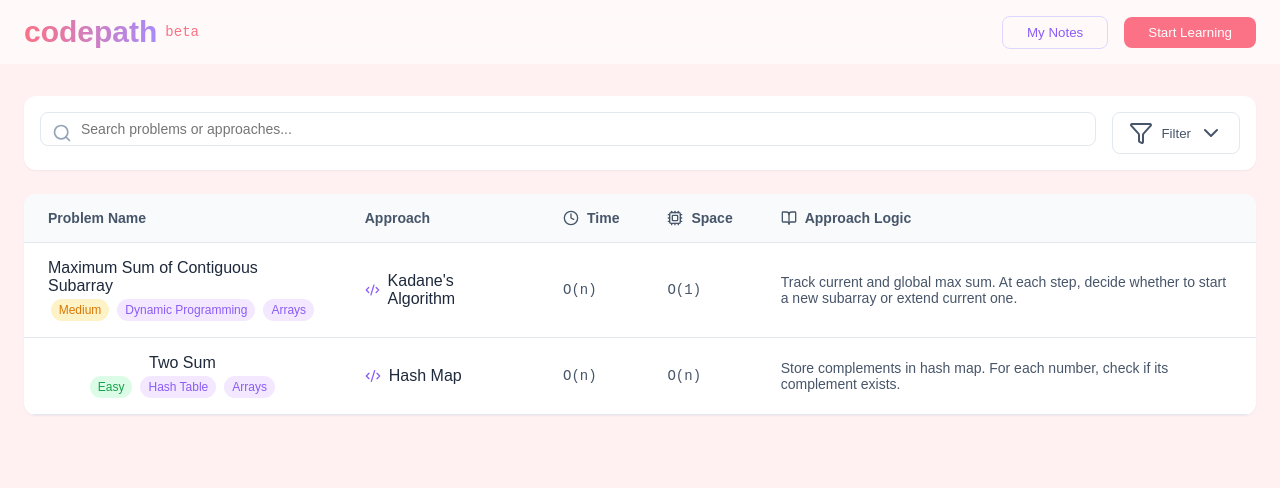
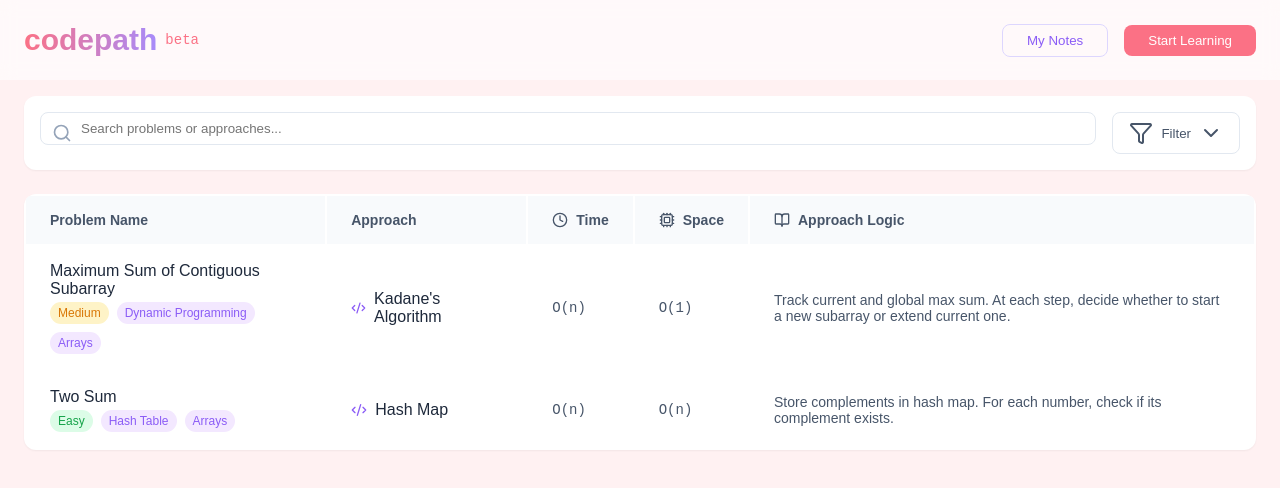
Before and after one commit to tanishabisht/App-LeetcodeAI, a React (Create React App) app: page /#/notes in a window 1280 px wide. Shown: the top 488 px of the page. Built offline with nearby package versions, Linux system fonts and the light colour scheme.

Commit message:
update notes page styling -> css moduels

```diff
--- a/src/app.css
+++ b/src/app.css
@@ -606,263 +606,3 @@
 .solve-button:hover {
     background-color: #4f46e5;
 }
-
-
-/* ################## */
-/* ### NOTES PAGE ### */
-/* ################## */
-
-/* Main Container */
-.notes-container {
-    min-height: 100vh;
-    background-color: #fff1f2;
-}
-
-/* Navigation */
-.notes-nav {
-    position: fixed;
-    top: 0;
-    width: 100%;
-    background-color: rgba(255, 255, 255, 0.6);
-    backdrop-filter: blur(8px);
-    z-index: 50;
-}
-
-.nav-content {
-    max-width: 80rem;
-    margin: 0 auto;
-    padding: 0 1.5rem;
-    height: 4rem;
-}
-
-.nav-left {
-    display: flex;
-    align-items: center;
-    gap: 1rem;
-}
-
-.back-button {
-    display: flex;
-    align-items: center;
-    gap: 0.5rem;
-    color: #475569;
-    border: none;
-    background: none;
-    cursor: pointer;
-}
-
-.back-button:hover {
-    color: #0f172a;
-}
-
-.back-icon {
-    width: 1.25rem;
-    height: 1.25rem;
-}
-
-.nav-divider {
-    height: 1.5rem;
-    width: 1px;
-    background-color: #e2e8f0;
-}
-
-.nav-title {
-    font-size: 1.125rem;
-    font-weight: 700;
-    color: #1e293b;
-}
-
-/* Main Content */
-.notes-main {
-    padding-top: 6rem;
-    padding-bottom: 1.5rem;
-}
-
-.main-content {
-    max-width: 80rem;
-    margin: 0 auto;
-    padding: 0 1.5rem;
-}
-
-/* Search Section */
-.search-container {
-    background-color: white;
-    border-radius: 0.75rem;
-    box-shadow: 0 1px 2px rgba(0, 0, 0, 0.05);
-    padding: 1rem;
-    margin-bottom: 1.5rem;
-}
-
-.search-wrapper {
-    display: flex;
-    gap: 1rem;
-}
-
-.search-box {
-    position: relative;
-    flex: 1;
-}
-
-.search-icon {
-    position: absolute;
-    left: 0.75rem;
-    top: 50%;
-    transform: translateY(-50%);
-    width: 1.25rem;
-    height: 1.25rem;
-    color: #94a3b8;
-}
-
-.search-input {
-    width: 100%;
-    padding: 0.5rem 1rem 0.5rem 2.5rem;
-    border: 1px solid #e2e8f0;
-    border-radius: 0.5rem;
-    font-size: 0.875rem;
-}
-
-.search-input:focus {
-    outline: none;
-    border-color: #8b5cf6;
-    box-shadow: 0 0 0 2px rgba(139, 92, 246, 0.2);
-}
-
-.filter-button {
-    display: flex;
-    align-items: center;
-    gap: 0.5rem;
-    padding: 0.5rem 1rem;
-    border: 1px solid #e2e8f0;
-    border-radius: 0.5rem;
-    color: #475569;
-    background: none;
-    cursor: pointer;
-}
-
-.filter-button:hover {
-    background-color: #f8fafc;
-}
-
-/* Table Styles */
-.table-container {
-    background-color: white;
-    border-radius: 0.75rem;
-    box-shadow: 0 1px 2px rgba(0, 0, 0, 0.05);
-    overflow: hidden;
-}
-
-.table-wrapper {
-    overflow-x: auto;
-}
-
-.notes-table {
-    width: 100%;
-    border-collapse: collapse;
-}
-
-.table-header {
-    background-color: #f8fafc;
-    border-bottom: 1px solid #e2e8f0;
-}
-
-.header-cell {
-    padding: 1rem 1.5rem;
-    text-align: left;
-    font-size: 0.875rem;
-    font-weight: 600;
-    color: #475569;
-}
-
-.header-content {
-    display: flex;
-    align-items: center;
-    gap: 0.5rem;
-    white-space: nowrap;
-}
-
-.header-icon {
-    width: 1rem;
-    height: 1rem;
-}
-
-.table-row {
-    border-bottom: 1px solid #e2e8f0;
-}
-
-.table-row:hover {
-    background-color: #f8fafc;
-}
-
-.table-cell {
-    padding: 1rem 1.5rem;
-}
-
-.problem-info {
-    display: flex;
-    flex-direction: column;
-    gap: 0.25rem;
-}
-
-.problem-name {
-    font-weight: 500;
-    color: #1e293b;
-}
-
-.tag-container {
-    display: flex;
-    gap: 0.5rem;
-}
-
-.difficulty-tag {
-    font-size: 0.75rem;
-    padding: 0.25rem 0.5rem;
-    border-radius: 9999px;
-}
-
-.difficulty-easy {
-    background-color: #dcfce7;
-    color: #16a34a;
-}
-
-.difficulty-medium {
-    background-color: #fef3c7;
-    color: #d97706;
-}
-
-.difficulty-hard {
-    background-color: #fee2e2;
-    color: #dc2626;
-}
-
-.topic-tag {
-    font-size: 0.75rem;
-    padding: 0.25rem 0.5rem;
-    background-color: #f3e8ff;
-    color: #8b5cf6;
-    border-radius: 9999px;
-}
-
-.approach-info {
-    display: flex;
-    align-items: center;
-    gap: 0.5rem;
-    color: #1e293b;
-}
-
-.approach-icon {
-    width: 1rem;
-    height: 1rem;
-    color: #8b5cf6;
-}
-
-.complexity-cell {
-    font-family: monospace;
-    font-size: 0.875rem;
-    color: #475569;
-}
-
-.approach-logic {
-    font-size: 0.875rem;
-    color: #475569;
-    max-width: 32rem;
-}
--- a/src/pages/NotesPage.js
+++ b/src/pages/NotesPage.js
@@ -1,5 +1,6 @@
 import React, { useState } from 'react';
 import { Search, Filter, ArrowLeft, ChevronDown, Code2, Clock, Cpu, BookOpen } from 'lucide-react';
+import styles from './NotesPage.module.css';
 import { Navbar } from '../components';
 
 const NotesPage = () => {
@@ -23,60 +24,73 @@ const NotesPage = () => {
       logic: "Store complements in hash map. For each number, check if its complement exists.",
       tags: ["Hash Table", "Arrays"],
       difficulty: "Easy"
-    }
+    },
   ];
 
+  const getDifficultyClass = (difficulty) => {
+    const baseClass = styles.badge;
+    switch(difficulty) {
+      case 'Easy':
+        return `${baseClass} ${styles.badgeEasy}`;
+      case 'Medium':
+        return `${baseClass} ${styles.badgeMedium}`;
+      case 'Hard':
+        return `${baseClass} ${styles.badgeHard}`;
+      default:
+        return baseClass;
+    }
+  };
+
   return (
-    <div className="notes-container">
-
+    <div className={styles.container}>
       <Navbar />
 
-      <main className="notes-main">
-        <div className="main-content">
+      <main className={styles.main}>
+        <div className={styles.content}>
           {/* Search and Filters */}
-          <div className="search-container">
-            <div className="search-wrapper">
-              <div className="search-box">
-                <Search className="search-icon" />
+          <div className={styles.searchContainer}>
+            <div className={styles.searchWrapper}>
+              <div className={styles.searchInputWrapper}>
+                <Search className={styles.searchIcon} />
                 <input
                   type="text"
                   placeholder="Search problems or approaches..."
-                  className="search-input"
+                  className={styles.searchInput}
                   value={searchTerm}
                   onChange={(e) => setSearchTerm(e.target.value)}
                 />
               </div>
-              <button className="filter-button">
-                <Filter className="filter-icon" />
+              <button className={styles.filterButton}>
+                <Filter className={styles.filterIcon} />
                 Filter
-                <ChevronDown className="chevron-icon" />
+                <ChevronDown className={styles.chevronIcon} />
               </button>
             </div>
           </div>
 
           {/* Notes Table */}
-          <div className="table-container">
-            <div className="table-wrapper">
-              <table className="notes-table">
+          <div className={styles.tableContainer}>
+            <div className={styles.tableWrapper}>
+              <table className={styles.table}>
                 <thead>
-                  <tr className="table-header">
-                    <th className="header-cell">Problem Name</th>
-                    <th className="header-cell">Approach</th>
-                    <th className="header-cell">
-                      <div className="header-content">
-                        <Clock className="header-icon" />
+                  <tr className={styles.tableHeader}>
+                    <th className={styles.tableHeaderCell}>Problem Name</th>
+                    <th className={styles.tableHeaderCell}>Approach</th>
+                    <th className={styles.tableHeaderCell}>
+                      <div className={styles.headerWithIcon}>
+                        <Clock className={styles.headerIcon} />
                         Time
                       </div>
                     </th>
-                    <th className="header-cell">
-                      <div className="header-content">
-                        <Cpu className="header-icon" />
+                    <th className={styles.tableHeaderCell}>
+                      <div className={styles.headerWithIcon}>
+                        <Cpu className={styles.headerIcon} />
                         Space
                       </div>
                     </th>
-                    <th className="header-cell">
-                      <div className="header-content">
-                        <BookOpen className="header-icon" />
+                    <th className={styles.tableHeaderCell}>
+                      <div className={styles.headerWithIcon}>
+                        <BookOpen className={styles.headerIcon} />
                         Approach Logic
                       </div>
                     </th>
@@ -84,36 +98,36 @@ const NotesPage = () => {
                 </thead>
                 <tbody>
                   {notes.map((note, index) => (
-                    <tr key={index} className="table-row">
-                      <td className="table-cell">
-                        <div className="problem-info">
-                          <div className="problem-name">{note.problemName}</div>
-                          <div className="tag-container">
-                            <span className={`difficulty-tag difficulty-${note.difficulty.toLowerCase()}`}>
+                    <tr key={index} className={styles.tableRow}>
+                      <td className={styles.tableCell}>
+                        <div className={styles.problemInfo}>
+                          <div className={styles.problemName}>{note.problemName}</div>
+                          <div className={styles.tagContainer}>
+                            <span className={getDifficultyClass(note.difficulty)}>
                               {note.difficulty}
                             </span>
                             {note.tags.map((tag, i) => (
-                              <span key={i} className="topic-tag">
+                              <span key={i} className={`${styles.badge} ${styles.badgeTag}`}>
                                 {tag}
                               </span>
                             ))}
                           </div>
                         </div>
                       </td>
-                      <td className="table-cell">
-                        <div className="approach-info">
-                          <Code2 className="approach-icon" />
+                      <td className={styles.tableCell}>
+                        <div className={styles.approachWrapper}>
+                          <Code2 className={styles.approachIcon} />
                           {note.approach}
                         </div>
                       </td>
-                      <td className="table-cell complexity-cell">
+                      <td className={styles.complexityCell}>
                         {note.timeComplexity}
                       </td>
-                      <td className="table-cell complexity-cell">
+                      <td className={styles.complexityCell}>
                         {note.spaceComplexity}
                       </td>
-                      <td className="table-cell">
-                        <p className="approach-logic">{note.logic}</p>
+                      <td className={styles.tableCell}>
+                        <p className={styles.logicText}>{note.logic}</p>
                       </td>
                     </tr>
                   ))}
--- /dev/null
+++ b/src/pages/NotesPage.module.css
@@ -0,0 +1,248 @@
+.container {
+    min-height: 100vh;
+    background-color: #fff1f2;
+  }
+
+  /* Navigation */
+  .nav {
+    position: fixed;
+    top: 0;
+    width: 100%;
+    backdrop-filter: blur(8px);
+    background-color: rgba(255, 255, 255, 0.6);
+    z-index: 50;
+  }
+
+  .navContent {
+    max-width: 80rem;
+    margin: 0 auto;
+    padding: 0 1.5rem;
+    height: 4rem;
+  }
+
+  .navLeft {
+    display: flex;
+    align-items: center;
+    gap: 1rem;
+  }
+
+  .backButton {
+    display: flex;
+    align-items: center;
+    gap: 0.5rem;
+    color: #475569;
+    transition: color 0.2s;
+  }
+
+  .backButton:hover {
+    color: #0f172a;
+  }
+
+  .backIcon {
+    width: 1.25rem;
+    height: 1.25rem;
+  }
+
+  .divider {
+    height: 1.5rem;
+    width: 1px;
+    background-color: #e2e8f0;
+  }
+
+  .pageTitle {
+    font-size: 1.125rem;
+    font-weight: 700;
+    color: #1e293b;
+  }
+
+  /* Main Content */
+  .main {
+    padding-top: 6rem;
+    padding-bottom: 1.5rem;
+  }
+
+  .content {
+    max-width: 80rem;
+    margin: 0 auto;
+    padding: 0 1.5rem;
+  }
+
+  /* Search Section */
+  .searchContainer {
+    background-color: white;
+    border-radius: 0.75rem;
+    box-shadow: 0 1px 2px rgba(0, 0, 0, 0.05);
+    padding: 1rem;
+    margin-bottom: 1.5rem;
+  }
+
+  .searchWrapper {
+    display: flex;
+    gap: 1rem;
+  }
+
+  .searchInputWrapper {
+    position: relative;
+    flex: 1;
+  }
+
+  .searchIcon {
+    position: absolute;
+    left: 0.75rem;
+    top: 50%;
+    transform: translateY(-50%);
+    width: 1.25rem;
+    height: 1.25rem;
+    color: #94a3b8;
+  }
+
+  .searchInput {
+    width: 100%;
+    padding: 0.5rem 1rem 0.5rem 2.5rem;
+    border: 1px solid #e2e8f0;
+    border-radius: 0.5rem;
+  }
+
+  .searchInput:focus {
+    outline: none;
+    border-color: #8b5cf6;
+    box-shadow: 0 0 0 2px rgba(139, 92, 246, 0.2);
+  }
+
+  .filterButton {
+    display: flex;
+    align-items: center;
+    gap: 0.5rem;
+    padding: 0.5rem 1rem;
+    border: 1px solid #e2e8f0;
+    border-radius: 0.5rem;
+    color: #475569;
+    background-color: white;
+    transition: background-color 0.2s;
+  }
+
+  .filterButton:hover {
+    background-color: #f8fafc;
+  }
+
+  /* Table Styles */
+  .tableContainer {
+    background-color: white;
+    border-radius: 0.75rem;
+    box-shadow: 0 1px 2px rgba(0, 0, 0, 0.05);
+    overflow: hidden;
+  }
+
+  .tableWrapper {
+    overflow-x: auto;
+  }
+
+  .table {
+    width: 100%;
+  }
+
+  .tableHeader {
+    background-color: #f8fafc;
+    border-bottom: 1px solid #e2e8f0;
+  }
+
+  .tableHeaderCell {
+    padding: 1rem 1.5rem;
+    text-align: left;
+    font-size: 0.875rem;
+    font-weight: 600;
+    color: #475569;
+  }
+
+  .headerWithIcon {
+    display: flex;
+    align-items: center;
+    gap: 0.5rem;
+    white-space: nowrap;
+  }
+
+  .headerIcon {
+    width: 1rem;
+    height: 1rem;
+  }
+
+  .tableRow {
+    border-bottom: 1px solid #e2e8f0;
+    transition: background-color 0.2s;
+  }
+
+  .tableRow:hover {
+    background-color: #f8fafc;
+  }
+
+  .tableCell {
+    padding: 1rem 1.5rem;
+    color: #1e293b;
+  }
+
+  .complexityCell {
+    composes: tableCell;
+    font-family: monospace;
+    font-size: 0.875rem;
+    color: #475569;
+  }
+
+  .problemInfo {
+    display: flex;
+    flex-direction: column;
+    gap: 0.25rem;
+  }
+
+  .problemName {
+    font-weight: 500;
+  }
+
+  .tagContainer {
+    display: flex;
+    gap: 0.5rem;
+    flex-wrap: wrap;
+  }
+
+  .badge {
+    font-size: 0.75rem;
+    padding: 0.25rem 0.5rem;
+    border-radius: 9999px;
+  }
+
+  .badgeEasy {
+    background-color: #dcfce7;
+    color: #16a34a;
+  }
+
+  .badgeMedium {
+    background-color: #fef3c7;
+    color: #d97706;
+  }
+
+  .badgeHard {
+    background-color: #fee2e2;
+    color: #dc2626;
+  }
+
+  .badgeTag {
+    background-color: #f3e8ff;
+    color: #8b5cf6;
+  }
+
+  .approachWrapper {
+    display: flex;
+    align-items: center;
+    gap: 0.5rem;
+  }
+
+  .approachIcon {
+    width: 1rem;
+    height: 1rem;
+    color: #8b5cf6;
+  }
+
+  .logicText {
+    font-size: 0.875rem;
+    color: #475569;
+    max-width: 32rem;
+  }
```
